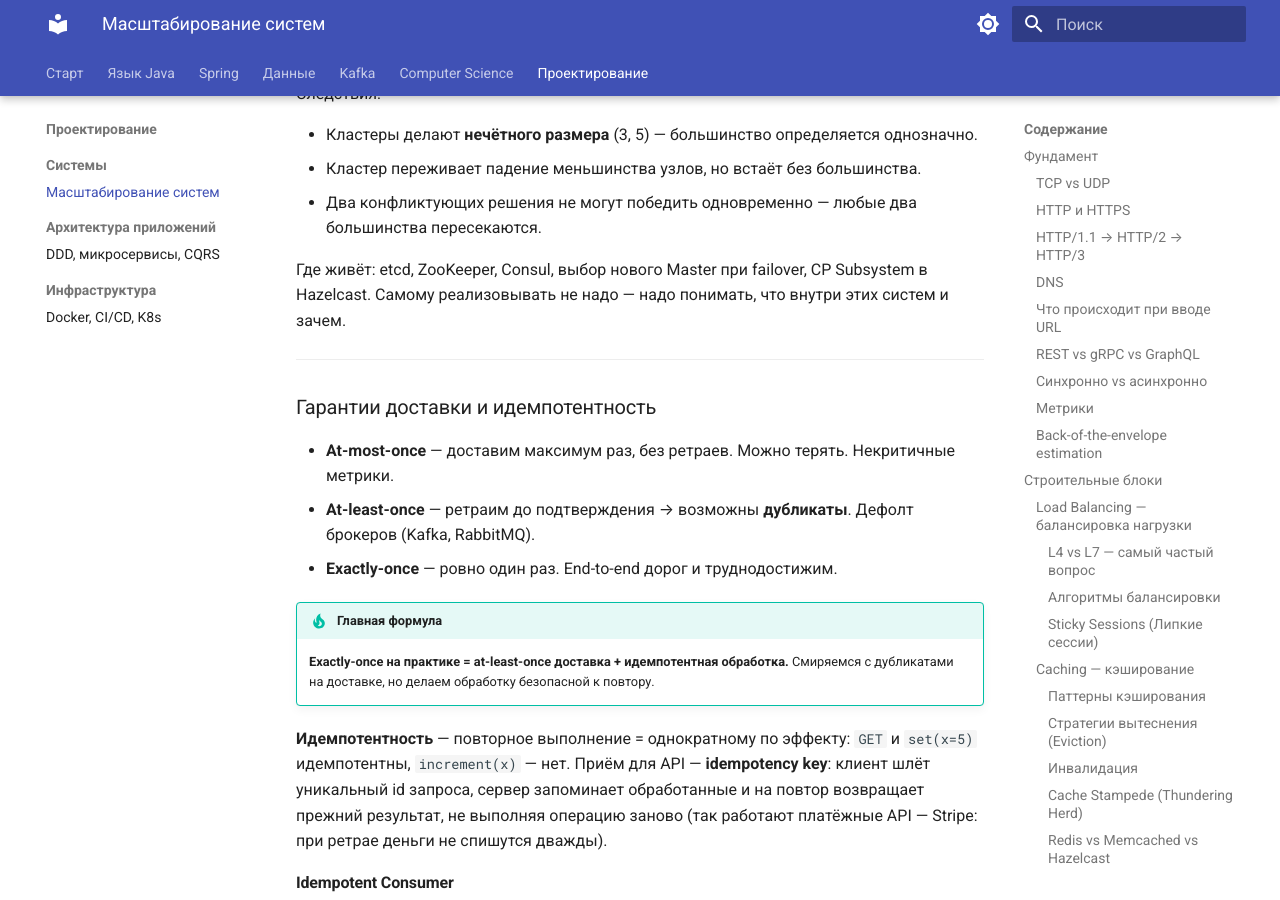
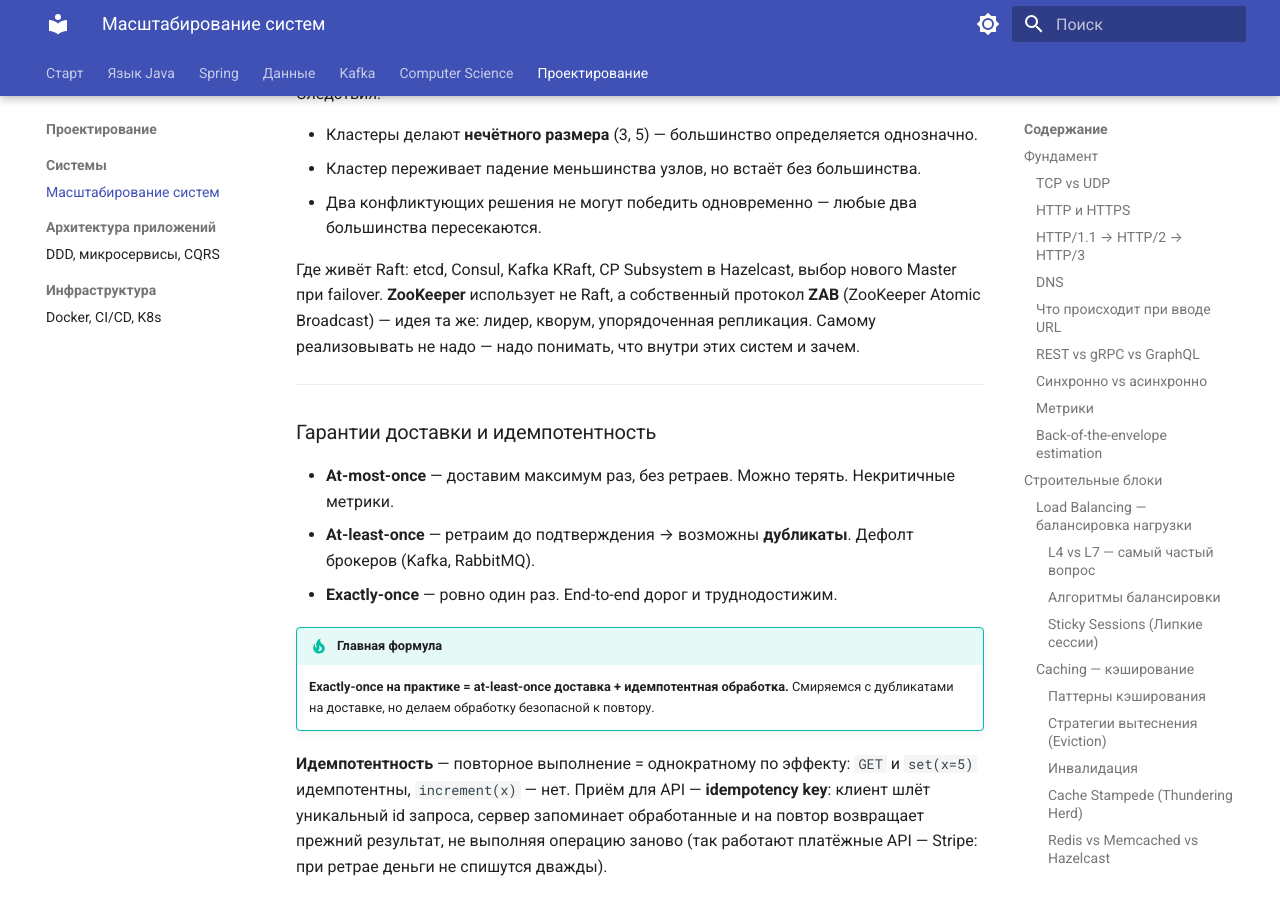
Before and after one commit to bemyskyy/interview-prep, an MkDocs documentation site: the page built from docs/system-design/system-design.md, in a window 1280 px wide and 900 px high, scrolled down 13871 px. Built offline with MkDocs 1.6.1 and Material for MkDocs 9.7.7, drawn with Linux system fonts in a browser that asks for light colours; some of the changed text lies outside the part shown.

Commit message:
fix(system-design): ZooKeeper использует ZAB, а не Raft
ZooKeeper был указан среди систем на Raft. У него собственный протокол
консенсуса ZAB (ZooKeeper Atomic Broadcast).

Co-Authored-By: Claude Opus 5.5 <noreply@anthropic.com>
Claude-Session: https://claude.ai/code/session_0134ndqZYeQsqiZKLSZ2mA4Y

```diff
--- a/docs/system-design/system-design.md
+++ b/docs/system-design/system-design.md
@@ -388,7 +388,7 @@ ELSE (сеть работает):           выбирай между L (Latency
 - Кластер переживает падение меньшинства узлов, но встаёт без большинства.
 - Два конфликтующих решения не могут победить одновременно — любые два большинства пересекаются.
 
-Где живёт: etcd, ZooKeeper, Consul, выбор нового Master при failover, CP Subsystem в Hazelcast. Самому реализовывать не надо — надо понимать, что внутри этих систем и зачем.
+Где живёт Raft: etcd, Consul, Kafka KRaft, CP Subsystem в Hazelcast, выбор нового Master при failover. **ZooKeeper** использует не Raft, а собственный протокол **ZAB** (ZooKeeper Atomic Broadcast) — идея та же: лидер, кворум, упорядоченная репликация. Самому реализовывать не надо — надо понимать, что внутри этих систем и зачем.
 
 ---
 
@@ -806,7 +806,7 @@ GET  /{shortCode}      → 301/302 redirect на longUrl
 | **CAP** | Сеть рвётся всегда → выбор C vs A в аварию. CP — деньги, AP — корзина/закладки |
 | **PACELC** | Без аварии — выбор между Latency и Consistency |
 | **Consistency-модели** | Strong → causal → read-your-writes → eventual. Бери минимально достаточную |
-| **Consensus** | Кворум N/2+1, кластеры нечётные (3/5), Raft — etcd/ZooKeeper/Consul |
+| **Consensus** | Кворум N/2+1, кластеры нечётные (3/5), Raft — etcd/Consul, ZAB — ZooKeeper |
 | **Доставка** | Брокеры = at-least-once → дубли. Exactly-once = at-least-once + идемпотентность |
 | **Idempotent Consumer** | Проверка event_id / UNIQUE constraint. Idempotency key в платёжных API |
 | **Transactional Outbox** | Бизнес-данные + событие в одну транзакцию. Решает Dual Write |
```
